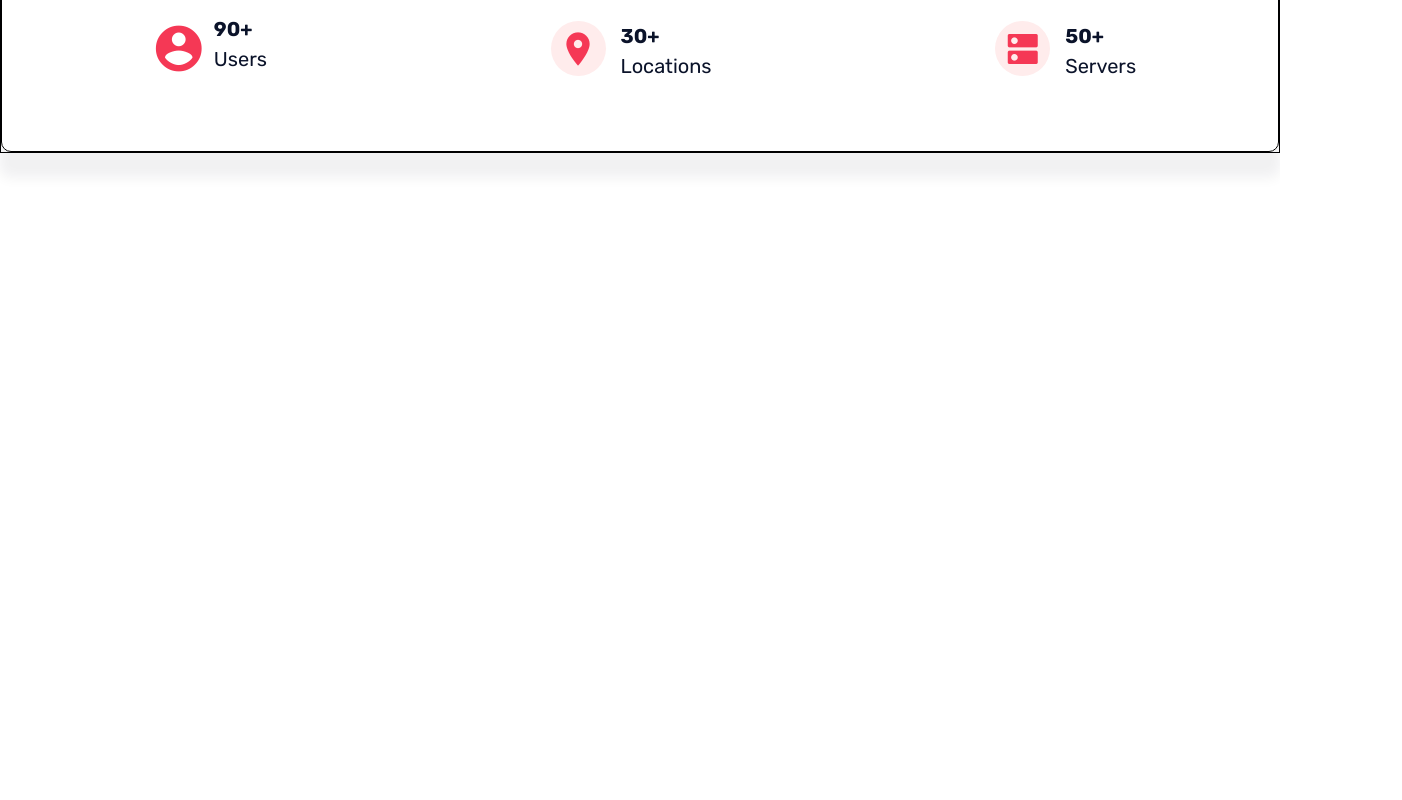
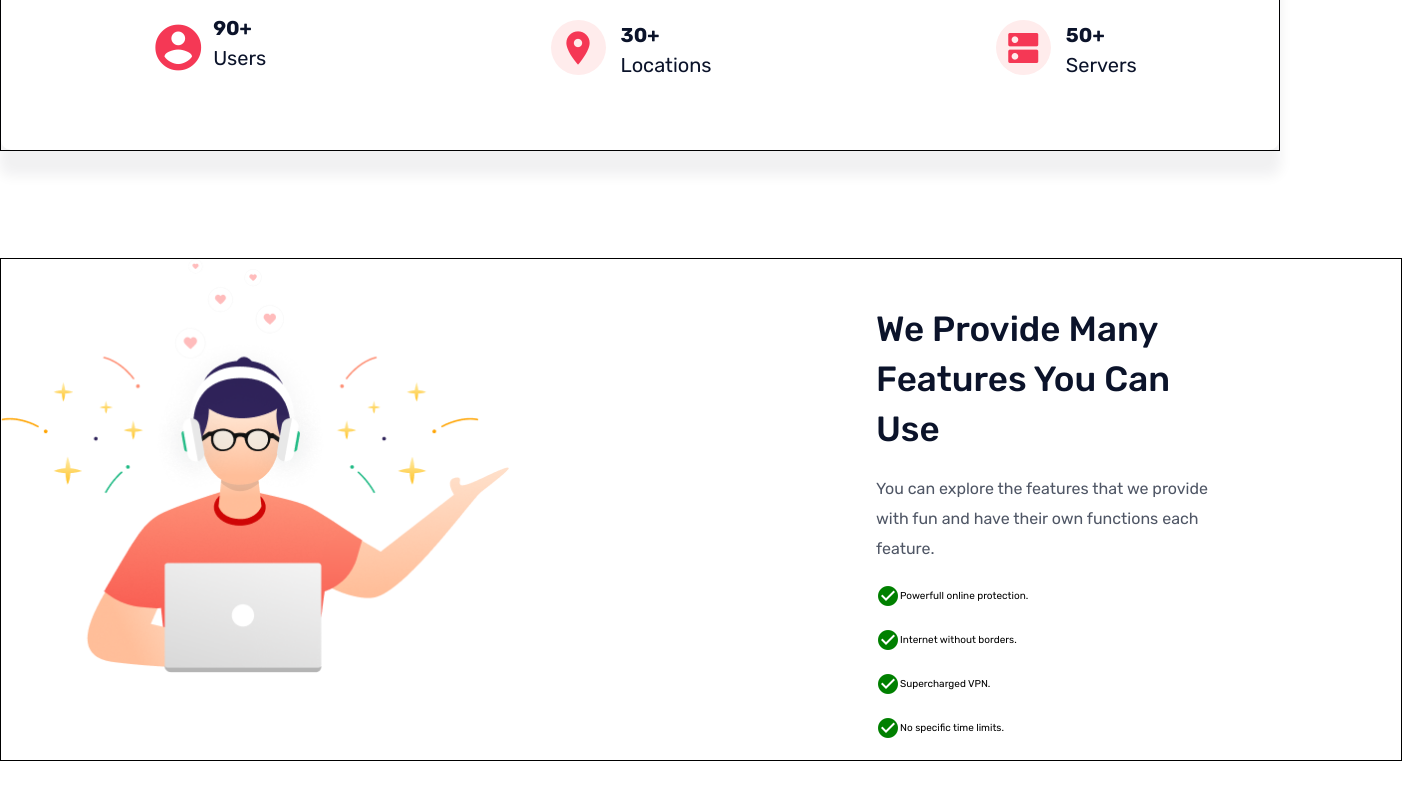
Before and after one commit to javasquezgo/lasles, a website: page index.html in a window 1280 px wide. Shown: the part 674-1474 px from the top of the page, 1402 px wide, since content can reach past the window. Drawn offline with Linux system fonts and the light colour scheme.

Commit message:
Hero section finalizada

```diff
--- a/css/style.css
+++ b/css/style.css
@@ -119,7 +119,7 @@ header{
     border-radius: 10px;
     box-shadow: 1px 36px 30px -9px rgba(245,56,85,0.68), 1px -6px 50px -4px rgba(245,56,85,0.35);
 }
-}
+
 
 .header-information figure img{
     max-width: 611px;
@@ -131,7 +131,6 @@ header{
 }
 
 .header-table{
-    border: 1px solid black;
     height: 200px;
     margin-top: 104px;
     display: flex;
@@ -176,13 +175,58 @@ header{
 }
 
 
+.hero{
+    margin-top: 107px;
+    flex-wrap: wrap;
+}
 
+.hero .container{
+    display: flex;
+}
 
+.hero .container figure{
+    width: 50%;
+}
 
+.hero .container figure img{
+    max-width: 508px;
+    max-height: 414px;
+    width: 100vw;
+    height: 100vh;
+}
 
+.hero-div{
+    width: 50%;
+    margin-left: 25%;
+    margin-top: 45px;
+}
 
+.hero-div h2{
+    font-weight: 500;
+    font-size: 3.5rem;
+    line-height: 5rem;
+    color: #0b132a;
+    width: 25vw;
+}
 
+.hero-div p{
+    font-weight: 400;
+    font-size: 1.6rem;
+    line-height: 3rem;
+    color: #4f5665;
+    width: 26vw;
+    margin: 20px 0;
+}
 
+.hero-div ul li{
+    margin-bottom: 20px;
+    display: flex;
+    align-items: center;
+}
+
+.hero-div ul li i{
+    color: green;
+}
 
 
 footer{
--- a/index.html
+++ b/index.html
@@ -109,7 +109,38 @@
         </div>
     </header>
 
+    <section class="hero">
+        <div class="container">
+            <figure>
+                <img src="./img/illustration2.png" alt="Segunda ilustracion de la empresa">
+            </figure>
+            <div class="hero-div">
+                <h2>
+                    We Provide Many
+                    Features You Can Use
+                </h2>
+                <p>
+                    You can explore the features that we provide with fun and
+                    have their own functions each feature.
+                </p>
+                <ul>
+                    <li>
+                        <i class="material-icons">check_circle</i>Powerfull online protection.
+                    </li>
+                    <li>
+                        <i class="material-icons">check_circle</i>Internet without borders.
+                    </li>
+                    <li>
+                        <i class="material-icons">check_circle</i>Supercharged VPN.
+                    </li>
+                    <li>
+                        <i class="material-icons">check_circle</i>No specific time limits.
+                    </li>
 
+                </ul>
+            </div>
+        </div>
+    </section>
 
 
 
```
Also changed, not shown: img/iconmonstr-check-mark-1.svg (added), img/illustration2.png (added).
